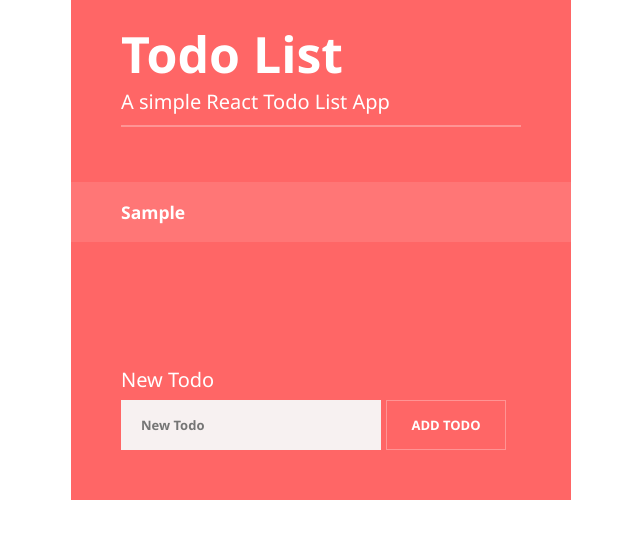
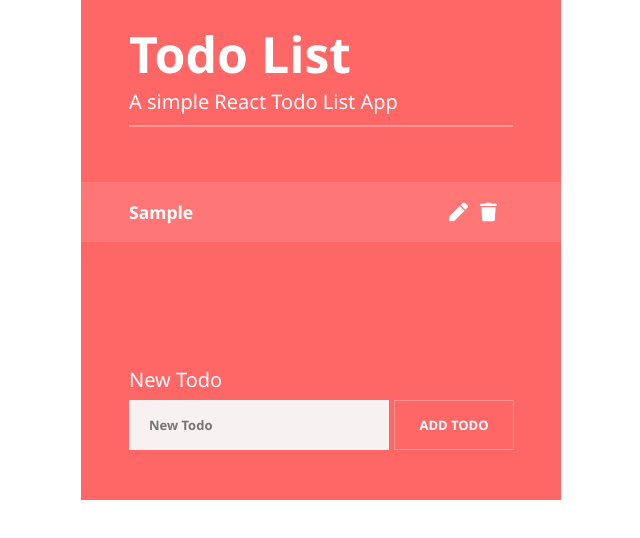
Before and after one commit to Pawel900/Todo-list-web, a React (Create React App) app: page / in a window 1280 px wide. Both pictures are taken after typing "Sample" into the empty fields and a click on the button "ADD TODO". Shown: the top 538 px of the page, without its empty margins (319-959 px from the left). Built offline with nearby package versions, Linux system fonts and the light colour scheme.

Commit message:
Removing items from LS

```diff
--- a/package.json
+++ b/package.json
@@ -8,6 +8,7 @@
     "@testing-library/user-event": "^13.5.0",
     "react": "^17.0.2",
     "react-dom": "^17.0.2",
+    "react-icons": "^4.3.1",
     "react-scripts": "5.0.0",
     "web-vitals": "^2.1.4"
   },
--- a/src/App.js
+++ b/src/App.js
@@ -9,18 +9,21 @@ import './App.css';
 
 const App = () => {
   let content;
-  let results = localStorage.getItem('1');
 
   const [allTasks, setAllTasks] = useState([]);
 
 
   useEffect(() => {
-    if(!results) return;
-    setAllTasks(prevTasks => {
-      const updatedTasks = [...prevTasks];
-      updatedTasks.unshift({text: results, id: Math.random().toString()});
-      return updatedTasks;
-    });
+    Object.keys(localStorage).sort().reverse().forEach(val => {
+      if(!val) return;
+      let result = localStorage.getItem(val);
+      setAllTasks(prevTasks => {
+        const updatedTasks = [...prevTasks];
+        updatedTasks.unshift({text: result, id: Math.random().toString()});
+        return updatedTasks;
+      });
+    })
+
   }, [])
 
   const addTaskHandler = enteredData => {
@@ -31,10 +34,16 @@ const App = () => {
     });
   }
 
+  const deleteItemHandler = goalId => {
+    setAllTasks(prevTasks => {
+      const updatedGoals = prevTasks.filter(goal => goal.id !== goalId);
+      return updatedGoals;
+    })
+  }
 
   if (allTasks.length > 0) {
     console.log(allTasks);
-    content = (<TaskList items={allTasks}/>);
+    content = (<TaskList items={allTasks} onDeleteItem={deleteItemHandler}/>);
   }
 
   // if (results.length > 0) {
--- a/src/components/Card.module.css
+++ b/src/components/Card.module.css
@@ -1,7 +1,7 @@
 .background {
     position: relative;
     background-color: #ff6666;
-    width: 50rem;
+    width: 48rem;
     height: 50rem;
     margin: auto;
 }
--- a/src/components/TaskInput.js
+++ b/src/components/TaskInput.js
@@ -11,8 +11,8 @@ const TaskInput = props => {
 
     const taskSubmitHandler = (e) => {
         e.preventDefault();
-        if (enteredValue.trim().length === 0) return;
-        localStorage.setItem('1', enteredValue);
+        if (enteredValue.trim().length === 0 || enteredValue === localStorage.getItem(enteredValue)) return;
+        localStorage.setItem(enteredValue, enteredValue);
         props.onAddTask(enteredValue);
         setEnteredValue('');
 
--- a/src/components/TaskList.js
+++ b/src/components/TaskList.js
@@ -7,7 +7,7 @@ const TaskList = props => {
     return (
         <ul className={styles.ul}>
             {props.items.map(item => (
-                <TaskListItem key={item.id}>{item.text}</TaskListItem>
+                <TaskListItem key={item.id} id={item.id} onDelete={props.onDeleteItem}>{item.text}</TaskListItem>
             ))}
         </ul>
     );
--- a/src/components/TaskListItem.js
+++ b/src/components/TaskListItem.js
@@ -1,12 +1,21 @@
 import React from "react";
+import { FaTrash, FaPen } from "react-icons/fa";
 
 import styles from './TaskListItem.module.css';
 
 const TaskListItem = props => {
+
+    const deleteItem = () => {
+        props.onDelete(props.id);
+        localStorage.removeItem(...Object.values(localStorage).filter(val => val === props.children));
+    }
+
     return (
         <div className={styles.background}>
             <li className={styles.li}>
                 <div>{props.children}</div>
+                <FaTrash className={styles.icon_trash} onClick={deleteItem}/>
+                <FaPen className={styles.icon_pen}/>
             </li>
         </div>
     )
--- a/src/components/TaskListItem.module.css
+++ b/src/components/TaskListItem.module.css
@@ -16,3 +16,18 @@
     top: 50%;
     transform: translate(0, -50%);
 }
+
+.icon_trash, .icon_pen {
+    position: absolute;
+    font-size: 1.9rem;
+    top: 50%;
+    transform: translate(0, -50%);
+}
+
+.icon_trash {
+    margin-left: 35rem;
+}
+
+.icon_pen {
+    margin-left: 32rem;
+}
```
Also changed, not shown: src/like_button.js (added, +10 -0 lines), 1 other file (tests, documents, lock files or other folders).
